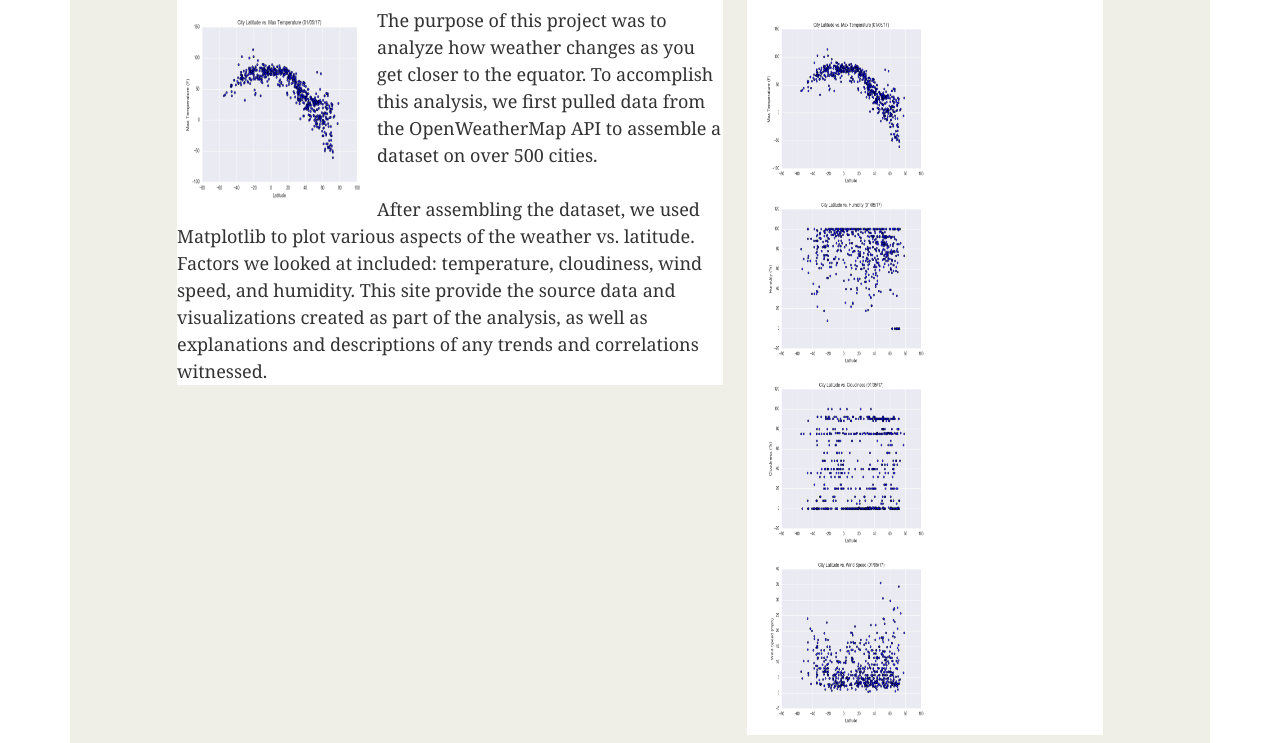
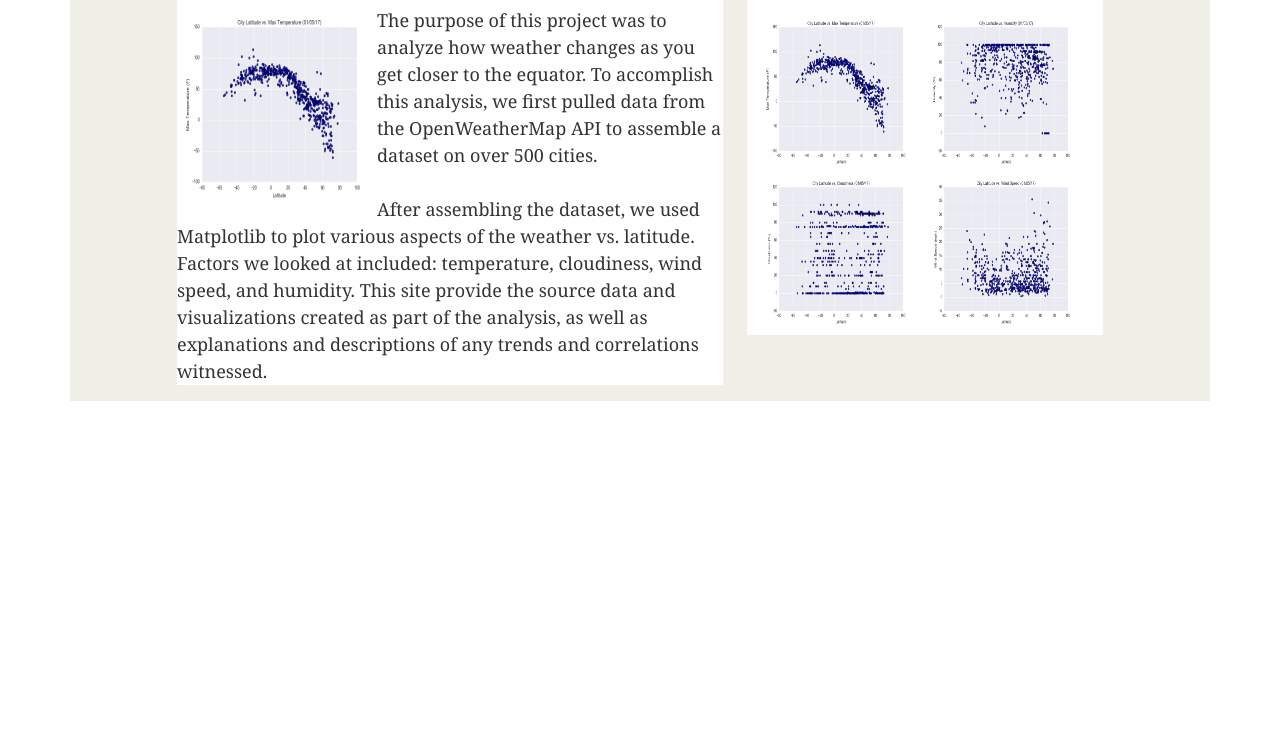
Before and after one commit to ZiboZhao0804/Web-Design-Challenge, a plain HTML site: page index.html in a window 1280 px wide. Shown: the part 177-920 px from the top of the page. After the commit the page ends 800 px from the top, so only its background shows below. Drawn offline with nearby package versions, Linux system fonts and the light colour scheme.

Commit message:
add file

```diff
--- a/index.html
+++ b/index.html
@@ -71,10 +71,10 @@
                 <section>
                 <h3>Visualizations</h3>
                 <figure class="p-1 m-2">
-                    <a href="Fig1.html"><img src="Resources/assets/images/Fig1.png" height=180 width=180 alt="figure1"></a>
-                    <a href="Fig2.html"><img src="Resources/assets/images/Fig2.png" height=180 width=180 alt="figure2"></a>
-                    <a href="Fig3.html"><img src="Resources/assets/images/Fig3.png" height=180 width=180 alt="figure3"></a>
-                    <a href="Fig4.html"><img src="Resources/assets/images/Fig4.png" height=180 width=180 alt="figure4"></a>
+                    <a href="Fig1.html"><img src="Resources/assets/images/Fig1.png" height=160 width=160 alt="figure1"></a>
+                    <a href="Fig2.html"><img src="Resources/assets/images/Fig2.png" height=160 width=160 alt="figure2"></a>
+                    <a href="Fig3.html"><img src="Resources/assets/images/Fig3.png" height=160 width=160 alt="figure3"></a>
+                    <a href="Fig4.html"><img src="Resources/assets/images/Fig4.png" height=160 width=160 alt="figure4"></a>
                 </figure>
                 </section>
             </div>
```
